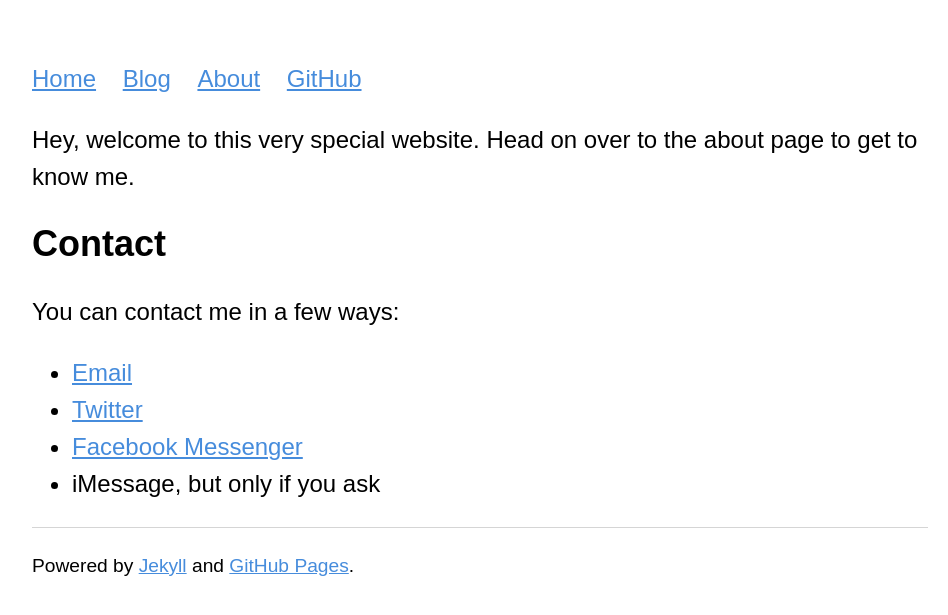
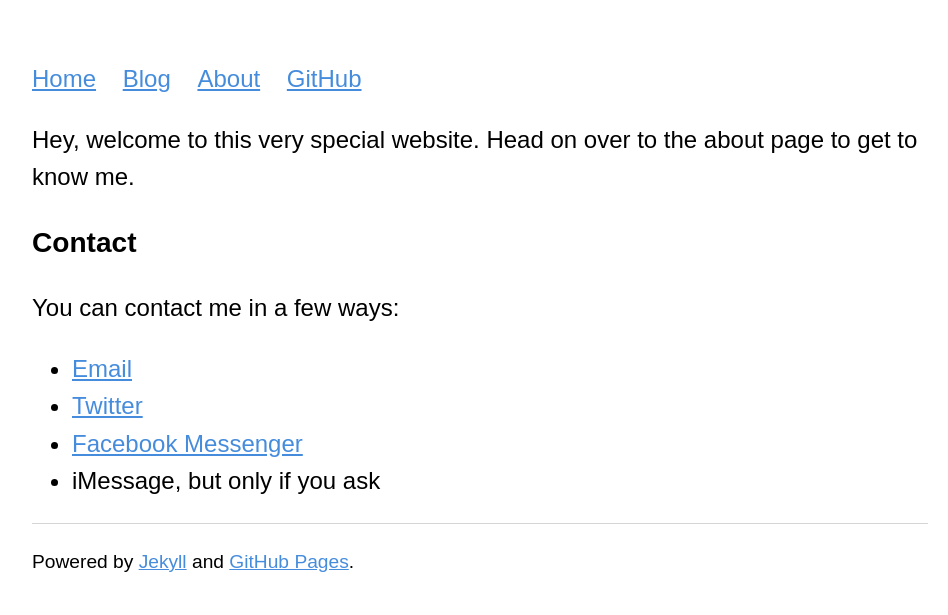
Before and after one commit to georgeperez/titanpointe.org, a Jekyll site: the page built from index.html, in a window 1280 px wide. Shown: the top 615 px of the page, without its empty margins (160-1108 px from the left). Built offline with Jekyll 4.4.1, drawn with Linux system fonts in a browser that asks for light colours.

Commit message:
H2 to H3

```diff
--- a/index.html
+++ b/index.html
@@ -7,7 +7,7 @@ title: George Perez Marrero
 
   <p>Hey, welcome to this very special website. Head on over to the about page to get to know me.</p>
 
-  <h2>Contact</h2>
+  <h3>Contact</h3>
 
   <p>You can contact me in a few ways:</p>
 
```
